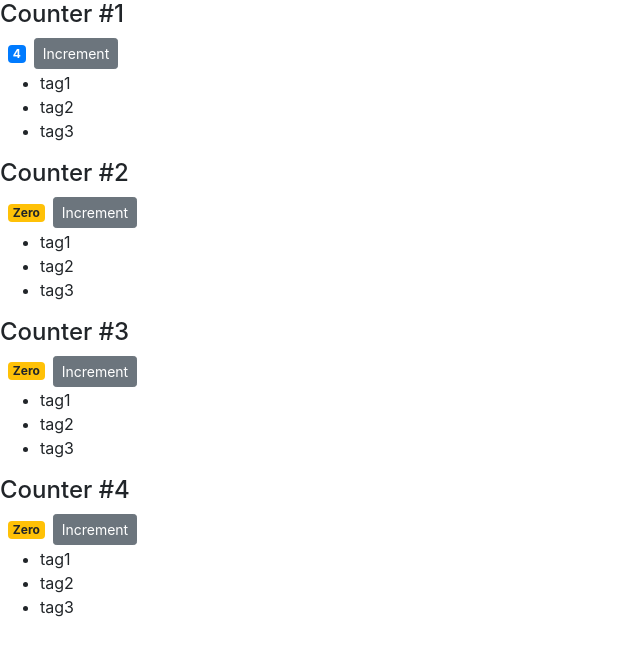
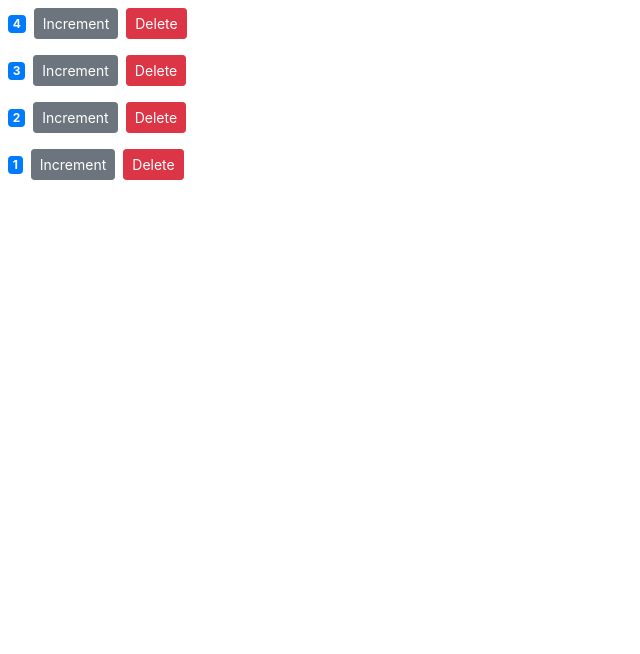
Before and after one commit to Maverobot/ts_playground, a React (Create React App) app in the folder counter-app/: page / in a window 1280 px wide. Shown: the top 654 px of the page, without its empty margins (0-640 px from the left). Built offline with nearby package versions, Linux system fonts and the light colour scheme.

Commit message:
react basics: updating the State

```diff
--- a/counter-app/src/components/counter.tsx
+++ b/counter-app/src/components/counter.tsx
@@ -1,16 +1,22 @@
 import React, { Component } from 'react';
 import CSS from 'csstype';
 
-export interface Props {
+interface Props {
+  counter: CounterProps;
+  onDelete: (id: number) => void;
+}
+
+export interface CounterProps {
   id: number;
   value: number;
-  selected: boolean;
 }
 
 interface State {
   value: number;
-  tags: string[];
 }
+
+// Props are the inputs to the component while states are internal local information in the component.
+// Props are read-only.
 
 class Counter extends Component<Props, State> {
   styles: CSS.Properties = {
@@ -19,20 +25,18 @@ class Counter extends Component<Props, State> {
     fontWeight: 'bold',
   };
 
-  constructor(props: Props) {
+  constructor(props: Readonly<Props>) {
     super(props);
-    this.state = { value: this.props.value, tags: ['tag1', 'tag2', 'tag3'] };
+    this.state = { value: this.props.counter.value };
   }
 
   handleIncrement = () => {
-    this.setState({ value: this.state.value + 1, tags: this.state.tags });
+    this.setState({ value: this.state.value + 1 });
   };
 
   render() {
-    console.log(this.props);
     return (
-      <React.Fragment>
-        {this.props.children}
+      <div>
         <span className={this.getBadgeClasses()}> {this.formatCount()} </span>
         <button
           onClick={this.handleIncrement}
@@ -40,12 +44,13 @@ class Counter extends Component<Props, State> {
         >
           Increment
         </button>
-        <ul>
-          {this.state.tags.map((tag) => (
-            <li key={tag}>{tag}</li>
-          ))}
-        </ul>
-      </React.Fragment>
+        <button
+          onClick={() => this.props.onDelete(this.props.counter.id)}
+          className="btn btn-danger btn-sm m-2"
+        >
+          Delete
+        </button>
+      </div>
     );
   }
 
--- a/counter-app/src/components/counters.tsx
+++ b/counter-app/src/components/counters.tsx
@@ -1,5 +1,5 @@
 import React, { Component } from 'react';
-import Counter, { Props as CounterProps } from './counter';
+import Counter, { CounterProps } from './counter';
 
 interface Props {}
 
@@ -13,20 +13,33 @@ export default class Counters extends Component<Props, State> {
 
     this.state = {
       counters: [
-        { id: 1, value: 4, selected: false },
-        { id: 2, value: 0, selected: false },
-        { id: 3, value: 0, selected: false },
-        { id: 4, value: 0, selected: false },
+        { id: 1, value: 4 },
+        { id: 2, value: 3 },
+        { id: 3, value: 2 },
+        { id: 4, value: 1 },
       ],
     };
   }
+
+  handleDelete = (id: number) => {
+    console.log('delete handler for id ' + id);
+    const counters = this.state.counters.filter(
+      (c: CounterProps) => c.id !== id
+    );
+
+    this.setState({ counters });
+  };
+
   render() {
+    // Never forget to set "key" to have an unique value, otherwise react cannot find and update hte correct component.
     return (
       <React.Fragment>
-        {this.state.counters.map((counter_data: CounterProps) => (
-          <Counter id={counter_data.id} value={counter_data.value} selected>
-            <h4> Counter #{counter_data.id} </h4>
-          </Counter>
+        {this.state.counters.map((counter_props: CounterProps) => (
+          <Counter
+            key={counter_props.id}
+            onDelete={this.handleDelete}
+            counter={counter_props}
+          ></Counter>
         ))}
       </React.Fragment>
     );
```
